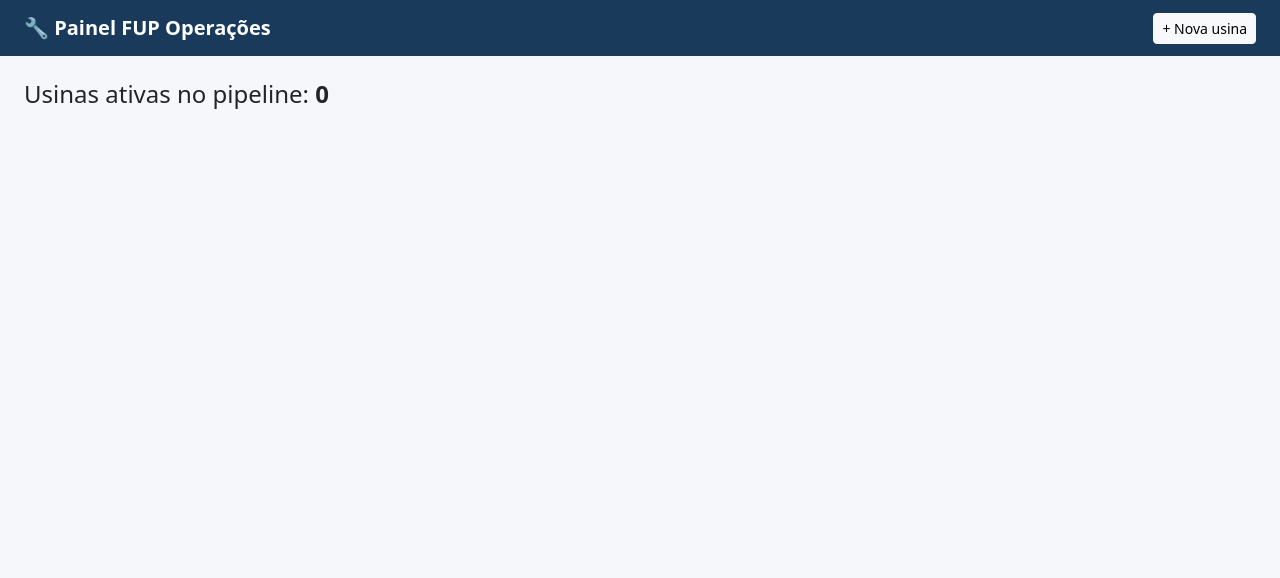
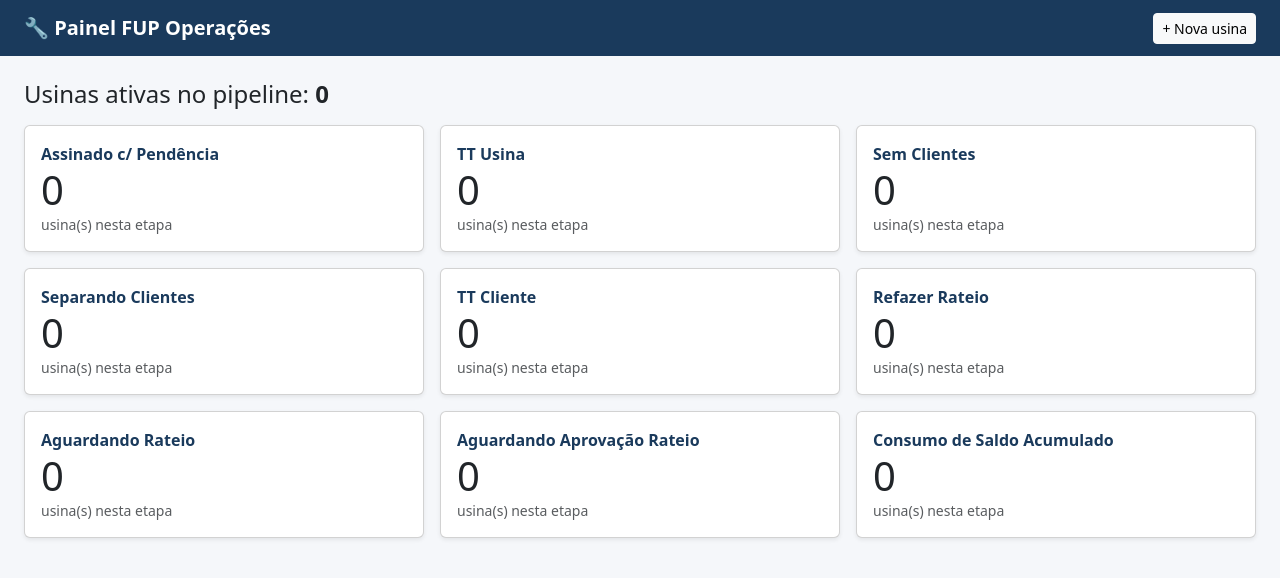
Before and after one commit to Relicetti/claude-code-workspace, a Flask app: page / in a window 1280 px wide. Shown: the top 578 px of the page. Run offline with Flask 3, Linux system fonts and the light colour scheme; data that the repository does not hold is empty.

Commit message:
feat(fup-operacoes): página própria por etapa
Dashboard agora é um índice com contagem/média por etapa; cada etapa abre
numa página dedicada com a tabela de usinas e navegação entre etapas.

Co-Authored-By: Claude Sonnet 5 <noreply@anthropic.com>

```diff
--- a/fup-operacoes/app.py
+++ b/fup-operacoes/app.py
@@ -36,12 +36,9 @@ def _eta_dias(etapa_atual, dias_na_etapa, medias):
     return round(total)
 
 
-@app.route("/")
-def dashboard():
-    with db.conectar() as conn:
-        usinas = [dict(u) for u in db.listar_ativas(conn)]
-        medias = db.medias_por_etapa(conn)
-
+def _usinas_ativas_com_metricas(conn):
+    usinas = [dict(u) for u in db.listar_ativas(conn)]
+    medias = db.medias_por_etapa(conn)
     hoje = date.today()
     for u in usinas:
         u["dias_na_etapa"] = _dias_desde(u["data_entrada_etapa_atual"], hoje)
@@ -50,18 +47,52 @@ def dashboard():
         u["media_etapa"] = media_etapa
         u["atrasada"] = media_etapa is not None and u["dias_na_etapa"] > media_etapa
         u["eta_dias"] = _eta_dias(u["etapa_atual"], u["dias_na_etapa"], medias)
+    return usinas, medias
 
-    grupos = {}
-    for etapa in db.ETAPAS:
-        grupos[etapa] = [u for u in usinas if u["etapa_atual"] == etapa]
+
+@app.route("/")
+def dashboard():
+    with db.conectar() as conn:
+        usinas, medias = _usinas_ativas_com_metricas(conn)
+
+    resumo = []
+    for idx, etapa in enumerate(db.ETAPAS):
+        usinas_etapa = [u for u in usinas if u["etapa_atual"] == etapa]
+        resumo.append({
+            "idx": idx,
+            "etapa": etapa,
+            "qtd": len(usinas_etapa),
+            "atrasadas": sum(1 for u in usinas_etapa if u["atrasada"]),
+            "media": medias.get(etapa),
+        })
 
     return render_template(
         "dashboard.html",
-        grupos=grupos,
+        resumo=resumo,
+        total_ativas=len(usinas),
+    )
+
+
+@app.route("/etapa/<int:idx>")
+def ver_etapa(idx):
+    if idx < 0 or idx >= len(db.ETAPAS):
+        return "Etapa inválida", 404
+    etapa = db.ETAPAS[idx]
+
+    with db.conectar() as conn:
+        usinas, medias = _usinas_ativas_com_metricas(conn)
+
+    usinas_etapa = [u for u in usinas if u["etapa_atual"] == etapa]
+
+    return render_template(
+        "etapa.html",
+        etapa=etapa,
+        idx=idx,
+        usinas=usinas_etapa,
+        media=medias.get(etapa),
         etapas=db.ETAPAS,
         etapas_finais=db.ETAPAS_FINAIS,
-        medias=medias,
-        total_ativas=len(usinas),
+        total_etapas=len(db.ETAPAS),
     )
 
 
--- a/fup-operacoes/templates/dashboard.html
+++ b/fup-operacoes/templates/dashboard.html
@@ -6,64 +6,26 @@
   <h4 class="mb-0">Usinas ativas no pipeline: <strong>{{ total_ativas }}</strong></h4>
 </div>
 
-{% for etapa in etapas %}
-  {% set usinas_etapa = grupos[etapa] %}
-  {% if usinas_etapa %}
-  <div class="card mb-4 shadow-sm">
-    <div class="card-header bg-white">
-      <span class="etapa-titulo">{{ etapa }}</span>
-      <span class="text-muted">— {{ usinas_etapa|length }} usina(s)</span>
-      {% if medias.get(etapa) %}
-        <span class="text-muted small">· média histórica: {{ medias[etapa] }} dias</span>
-      {% endif %}
-    </div>
-    <div class="table-responsive">
-      <table class="table table-sm table-hover mb-0 align-middle">
-        <thead>
-          <tr>
-            <th>Usina</th>
-            <th>Concessionária</th>
-            <th>Responsável</th>
-            <th>Dias na etapa</th>
-            <th>Dias desde assinatura</th>
-            <th>ETA operação (est.)</th>
-            <th>Observação</th>
-            <th>Mudar etapa</th>
-          </tr>
-        </thead>
-        <tbody>
-          {% for u in usinas_etapa %}
-          <tr class="{{ 'atrasada' if u.atrasada else '' }}">
-            <td><a href="{{ url_for('ver_usina', usina_id=u.id) }}">{{ u.nome_ufv }}</a></td>
-            <td>{{ u.concessionaria }}</td>
-            <td>{{ u.dono_carteira }}</td>
-            <td>
-              {{ u.dias_na_etapa if u.dias_na_etapa is not none else '—' }}
-              {% if u.atrasada %}<span class="badge bg-danger badge-eta">acima da média</span>{% endif %}
-            </td>
-            <td>{{ u.dias_desde_assinatura if u.dias_desde_assinatura is not none else '—' }}</td>
-            <td>{{ (u.eta_dias ~ ' dias') if u.eta_dias is not none else '—' }}</td>
-            <td class="small text-muted" style="max-width: 260px;">{{ u.observacao }}</td>
-            <td style="min-width: 220px;">
-              <form action="{{ url_for('mudar_etapa', usina_id=u.id) }}" method="post" class="d-flex gap-1">
-                <select name="nova_etapa" class="form-select form-select-sm">
-                  {% for e in etapas %}
-                    <option value="{{ e }}" {{ 'selected' if e == u.etapa_atual else '' }}>{{ e }}</option>
-                  {% endfor %}
-                  {% for e in etapas_finais %}
-                    <option value="{{ e }}">{{ e }}</option>
-                  {% endfor %}
-                </select>
-                <button type="submit" class="btn btn-sm btn-outline-primary">OK</button>
-              </form>
-            </td>
-          </tr>
-          {% endfor %}
-        </tbody>
-      </table>
-    </div>
+<div class="row g-3">
+  {% for r in resumo %}
+  <div class="col-12 col-md-6 col-lg-4">
+    <a href="{{ url_for('ver_etapa', idx=r.idx) }}" class="text-decoration-none text-reset">
+      <div class="card shadow-sm h-100 {{ 'border-danger' if r.atrasadas else '' }}">
+        <div class="card-body">
+          <div class="etapa-titulo">{{ r.etapa }}</div>
+          <div class="display-6">{{ r.qtd }}</div>
+          <div class="text-muted small">usina(s) nesta etapa</div>
+          {% if r.media %}
+            <div class="text-muted small mt-1">média histórica: {{ r.media }} dias</div>
+          {% endif %}
+          {% if r.atrasadas %}
+            <span class="badge bg-danger mt-2">{{ r.atrasadas }} acima da média</span>
+          {% endif %}
+        </div>
+      </div>
+    </a>
   </div>
-  {% endif %}
-{% endfor %}
+  {% endfor %}
+</div>
 
 {% endblock %}
```
Also changed, not shown: fup-operacoes/templates/etapa.html (added, +74 -0 lines).
